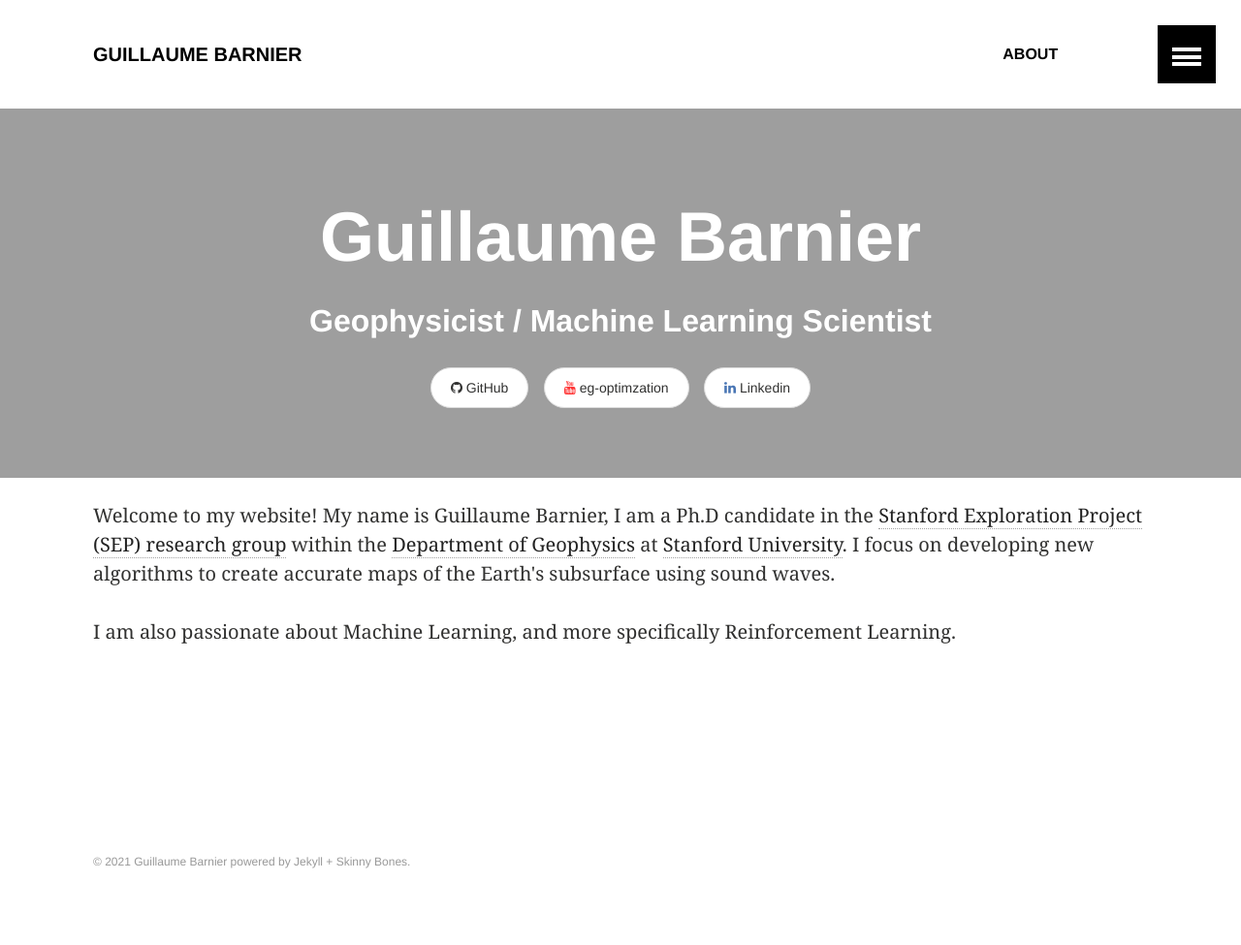
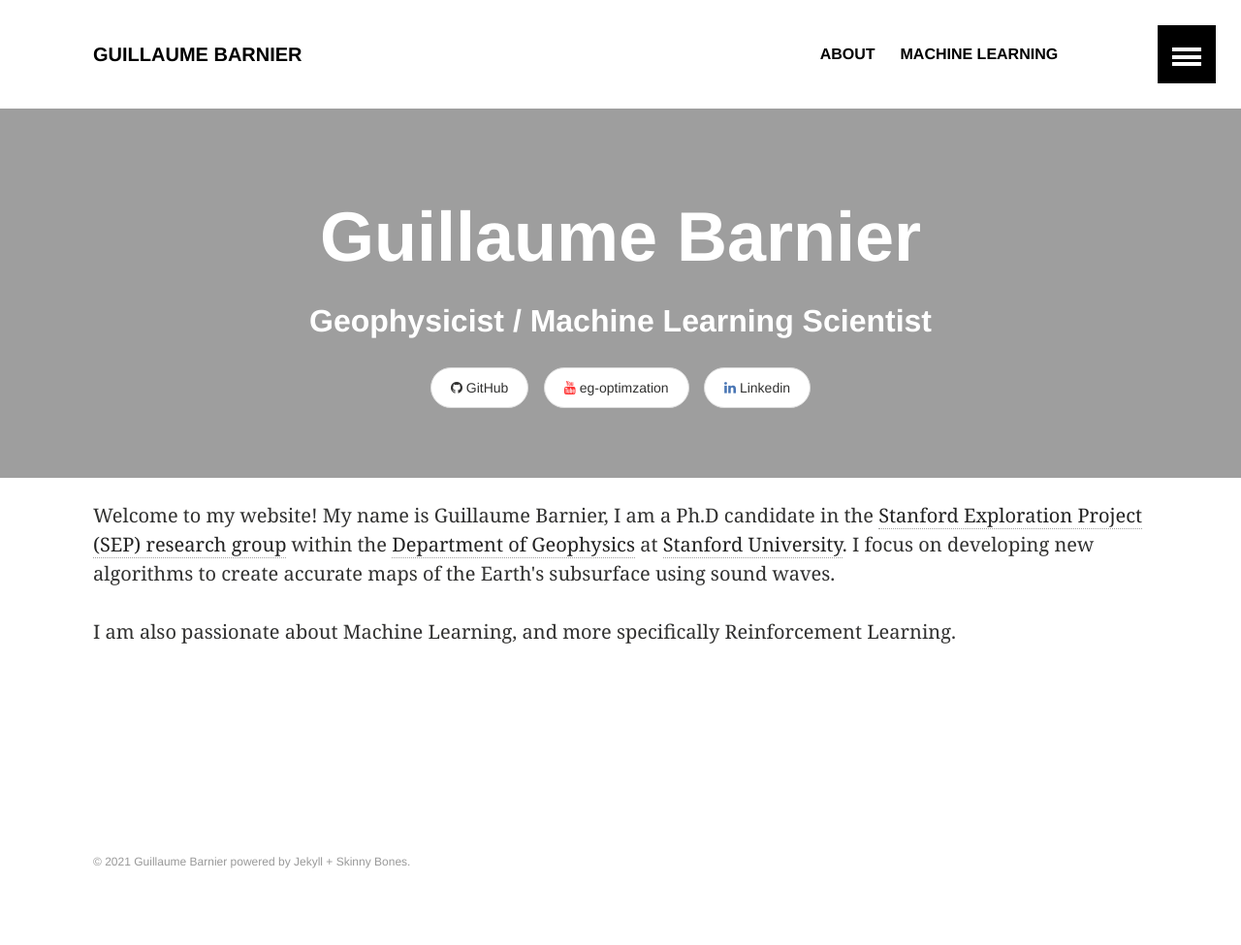
Before and after one commit to gbarnier/gbarnier.github.io, a Jekyll site: the page built from index.md, in a window 1280 px wide. Shown: the whole page at 97% size. Built offline with Jekyll 4.4.1, drawn with Linux system fonts in a browser that asks for light colours.

Commit message:
Update navigation.yml

```diff
--- a/_data/navigation.yml
+++ b/_data/navigation.yml
@@ -4,3 +4,6 @@
   url: /about/
   excerpt:
   image:
+
+- title: Machine Learning
+  url: /ml_projects/
```
